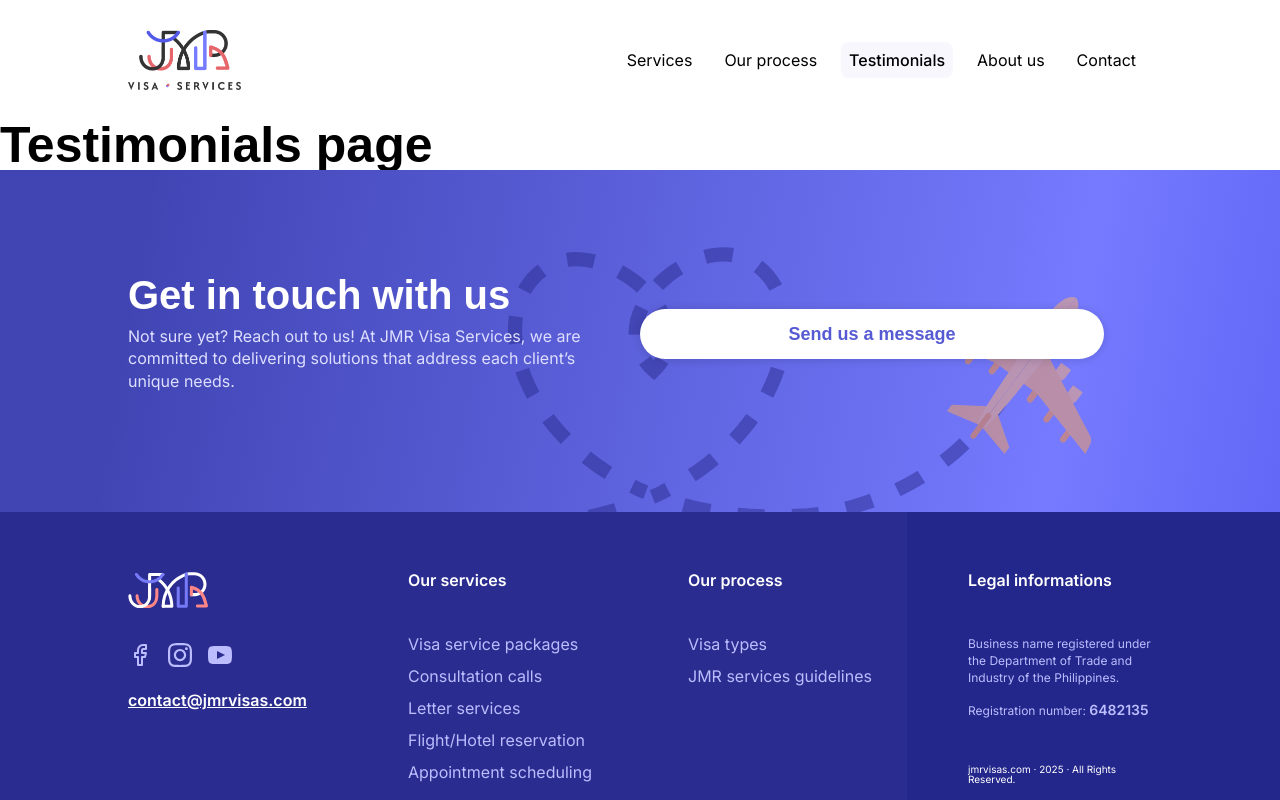
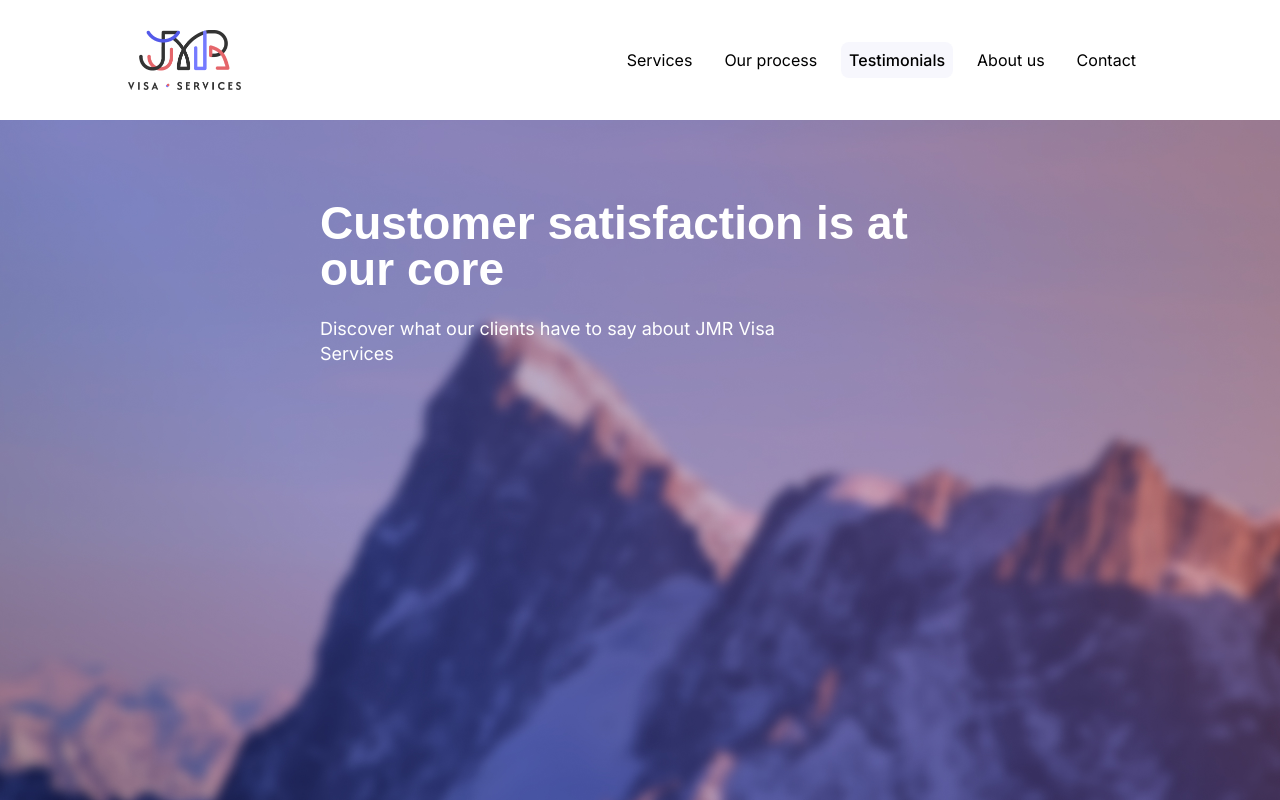
Before and after one commit to EricBARBEAU/jmr-vs, a React (Create React App) app in the folder my-app/: page /testimonials in a window 1280 px wide. Shown: the top 800 px of the page. Built offline with nearby package versions, Linux system fonts and the light colour scheme; a web font is replaced by a local one.

Commit message:
started on testimonials + minor fixes

```diff
--- a/my-app/src/css/elements/hero.scss
+++ b/my-app/src/css/elements/hero.scss
@@ -13,6 +13,15 @@
 		flex-direction: column;
 		gap: 30px;
 
+		@media screen and (max-width: 820px) {
+	      width: 100%;
+	      align-items: center;
+
+	      .content_copy {
+
+	      }
+	    }
+
 		.content_copy {
 			display: flex;
 		  	flex-direction: column;
@@ -21,17 +30,17 @@
 			max-width: 40vw;
 
 			@media screen and (max-width: 1480px) {
-		      max-width: 50vw;
+		      	max-width: 50vw;
 		    }
 		    @media screen and (max-width: 1000px) {
-		      max-width: 60vw;
+		      	max-width: 60vw;
 		    }
-		    @media screen and (max-width: 680px) {
-		      max-width: 70vw;
+		    @media screen and (max-width: 820px) {
+				max-width: 100%;
+				align-items: center;
+				text-align: center;
 		    }
-		    @media screen and (max-width: 480px) {
-		      max-width: 100%;
-		    }
+
 
 			// Main
 			&-main {
@@ -70,6 +79,9 @@
 
 	.hero_visual {
 
+		@media screen and (max-width: 820px) {
+	      display: none;
+	    }
 	}
 
 }
@@ -82,6 +94,12 @@
 	background: linear-gradient(280deg, rgb(98.35181728005409, 103.72326985001564, 246.60389453172684) 0%, rgb(117.00000062584877, 122.00000032782555, 255) 17.499999701976776%, rgb(64.65957999229431, 68.8354267179966, 179.91262435913086) 88.49999904632568%);
 	padding-top: 100px;
 	padding-bottom: 100px;
+
+	@media screen and (max-width: 820px) {
+		min-height: unset;
+		padding-top: 80px;
+		padding-bottom: 80px;
+    }
 
 	// Content
 	.content_copy-secondary {
@@ -210,6 +228,12 @@
 	padding-top: 100px;
 	padding-bottom: 80px;
 
+	@media screen and (max-width: 820px) {
+		min-height: unset;
+		padding-top: 80px;
+		padding-bottom: 80px;
+    }
+
 	// Content
 	.content_copy-main {
 		max-width: 80%;
@@ -251,7 +275,7 @@
 	// Content
 	.content_copy {
 
-		max-width: 50vw !important;
+		max-width: 50vw;
 
 		&-main {
 			max-width: 80%;
@@ -399,13 +423,37 @@
 	}
 }
 
-// 05 - Contact page hero
+// 05 - Testimonials page hero
+.testimonials_hero {
+	min-height: 820px;
+	background: url("../../img/testimonials_hero-background@2x.jpg") no-repeat;
+	background-size: cover;
+	background-position: center;
+	flex-direction: row;
+	align-items: flex-start !important;
+
+	padding-top: 80px;
+	padding-bottom: 100px;
+
+	&-content {
+		width: 100%;
+		align-items: center;
+	}
+}
+
+// 06 - Contact page hero
 .contact_hero {
 	gap: 60px;
 	min-height: 460px;
 	background: linear-gradient(280deg, rgb(98.35181728005409, 103.72326985001564, 246.60389453172684) 0%, rgb(117.00000062584877, 122.00000032782555, 255) 17.499999701976776%, rgb(64.65957999229431, 68.8354267179966, 179.91262435913086) 88.49999904632568%);
 	padding-top: 100px;
 	padding-bottom: 80px;
+
+	@media screen and (max-width: 820px) {
+		min-height: unset;
+		padding-top: 80px;
+		padding-bottom: 80px;
+    }
 
 	// Content
 	.content_copy-secondary {
--- a/my-app/src/css/views/about.scss
+++ b/my-app/src/css/views/about.scss
@@ -34,17 +34,17 @@
 			width: 480px;
 			height: 320px;
 			overflow: hidden;
-			opacity: 0.8;
+			opacity: 0.85;
 			transform: translateY(0px);
 
 			// Transition
-			transition: all .3s ease-in-out;
-			-moz-transition: all .3s ease-in-out;
-			-webkit-transition: all .3s ease-in-out;
+			transition: all .2s ease-in-out;
+			-moz-transition: all .2s ease-in-out;
+			-webkit-transition: all .2s ease-in-out;
 
 			&:hover {
 				opacity: 1;
-				transform: translateY(-5px);
+				transform: translateY(-3px);
 			}
 
 
--- a/my-app/src/css/views/home.scss
+++ b/my-app/src/css/views/home.scss
@@ -37,7 +37,6 @@
 				flex: 0 0 auto;
 				flex-direction: row;
 				gap: 60px;
-				justify-content: center;
 				align-items: center;
 				padding-left: 10px;
 				padding-right: 10px;
@@ -49,6 +48,15 @@
 				@media screen and (min-width: 680px) and (max-width: 1000px) {
 					padding-left: 10vw;
 					padding-right: 10vw;
+				}
+				@media screen and (max-width: 680px) {
+					flex-direction: column;
+					align-items: flex-start;
+					gap: 20px;
+
+					.grid_blk-visual {
+						width: 100px;
+					}
 				}
 
 
--- a/my-app/src/css/views/services/letter_services.scss
+++ b/my-app/src/css/views/services/letter_services.scss
@@ -22,6 +22,19 @@
 			padding: 30px 40px 30px;
 			border-radius: 8px;
 			border: 1px solid;
+			opacity: 0.9;
+			transform: translateY(0px);
+
+			// Transition
+			transition: all .2s ease-in-out;
+			-moz-transition: all .2s ease-in-out;
+			-webkit-transition: all .2s ease-in-out;
+
+			&:hover {
+				opacity: 1;
+				transform: translateY(2px);
+			}
+
 
 			&-01, &-03 {
 				grid-column: 1;
--- a/my-app/src/modules/views/testimonials.js
+++ b/my-app/src/modules/views/testimonials.js
@@ -1,10 +1,11 @@
 // Components
 import ContactBlk from '../elements/contact_block';
+import TestimonialsHero from './view_components/testimonials_hero';
 
 function Testimonials() {
   return (
     <div className="view view_testimonials">
-      <h1>Testimonials page</h1>
+      <TestimonialsHero />
       <ContactBlk />
     </div>
   )
--- a/my-app/src/modules/views/view_components/home_testimonials.js
+++ b/my-app/src/modules/views/view_components/home_testimonials.js
@@ -5,7 +5,7 @@ import testimonial_03 from '../../../img/home_services-letters@2x.png';
 function HomeTestimonials() {
   return (
     <div className="content_blk home_testimonials ctnr_cntr">
-    	<div className="home_intro">
+    	<div className="intro home_intro">
 			<h2 className="intro_title">What our customers say about us</h2>
 			<div className="intro_subtitle">
 			<b>Trust is a key factor</b> when engaging in the visa-demand process.
--- /dev/null
+++ b/my-app/src/modules/views/view_components/testimonials_content.js
@@ -0,0 +1,13 @@
+// Components
+
+
+function TestimonialsContent() {
+
+  return (
+    <div className="">
+    	Testimonials here
+    </div>
+  );
+}
+
+export default TestimonialsContent;
--- /dev/null
+++ b/my-app/src/modules/views/view_components/testimonials_hero.js
@@ -0,0 +1,20 @@
+// Components
+import TestimonialsContent from './testimonials_content';
+
+function TestimonialsHero() {
+
+  return (
+    <div className="hero testimonials_hero ctnr_cntr">
+    	<div className="hero_content testimonials_hero-content">
+    		<div className="content_copy">
+    			<h1 className="content_copy-main">Customer satisfaction is at our core</h1>
+    			<div className="content_copy-secondary">
+    				Discover what our clients have to say about JMR Visa Services
+    			</div>
+    		</div>
+    	</div>
+    </div>
+  );
+}
+
+export default TestimonialsHero;
```
Also changed, not shown: my-app/src/img/testimonials_hero-background@2x.jpg (added).
